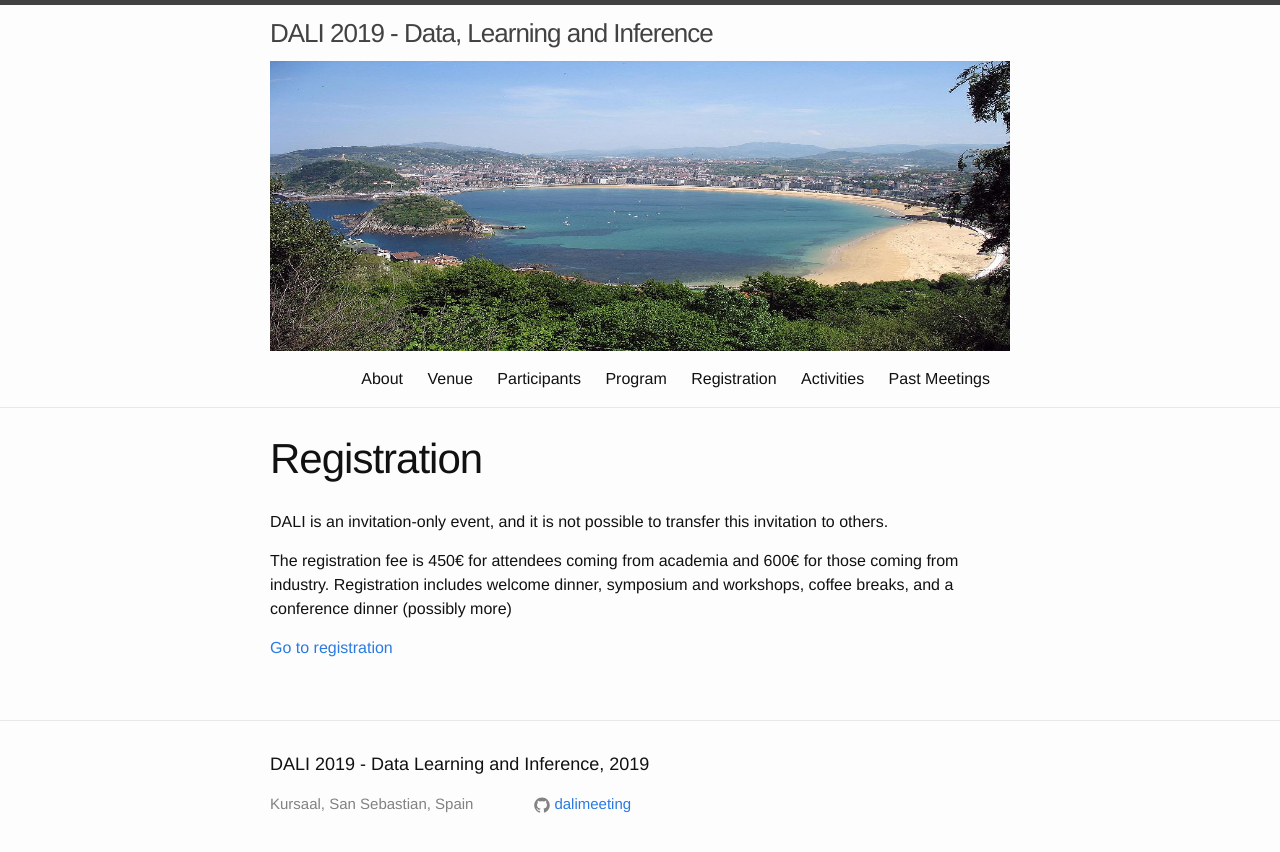
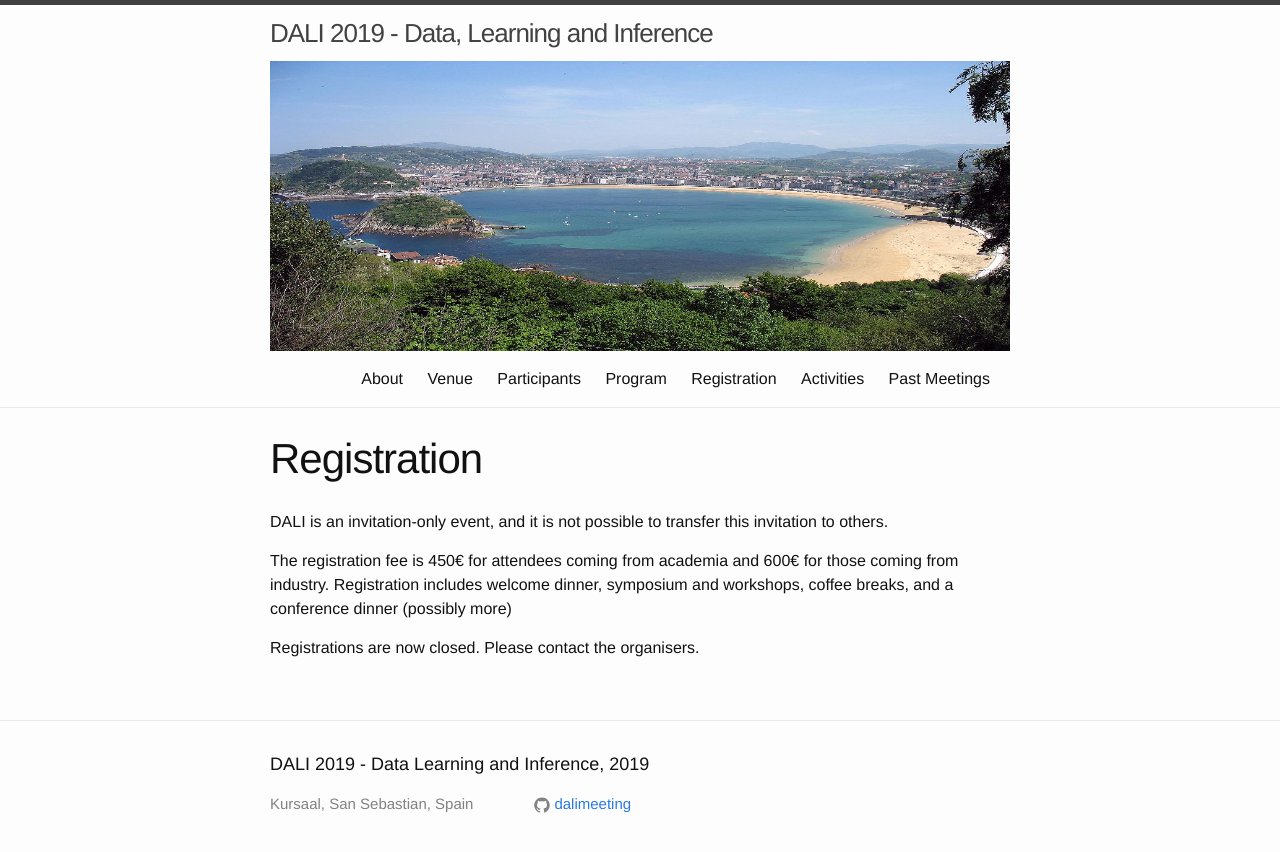
Before and after one commit to dalimeeting/dalimeeting.github.io, a Jekyll site: the page built from registration.html, in a window 1280 px wide. Shown: the top 852 px of the page. Built offline with Jekyll 4.4.1, drawn with Linux system fonts in a browser that asks for light colours.

Commit message:
closed registration

```diff
--- a/registration.html
+++ b/registration.html
@@ -11,5 +11,6 @@
 </p>
 
 <p>
-<a href="https://www.eventosycongresosweb.com/pub/1900004/q2/cgi.hrb?idexp=C26VY&main=inscripcion">Go to registration</a>
+<!-- <a href="https://www.eventosycongresosweb.com/pub/1900004/q2/cgi.hrb?idexp=C26VY&main=inscripcion">Go to registration</a> -->
+Registrations are now closed. Please contact the organisers.
 </p>
```
